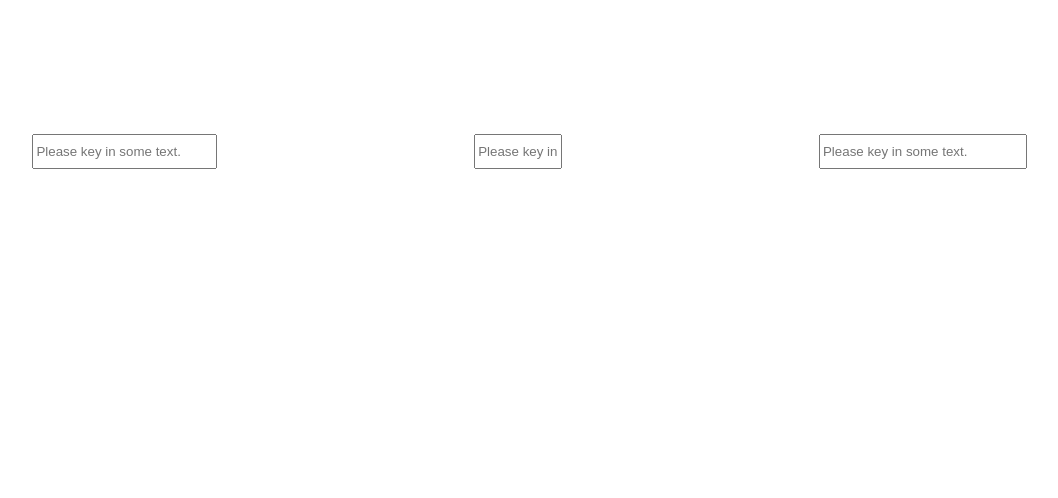
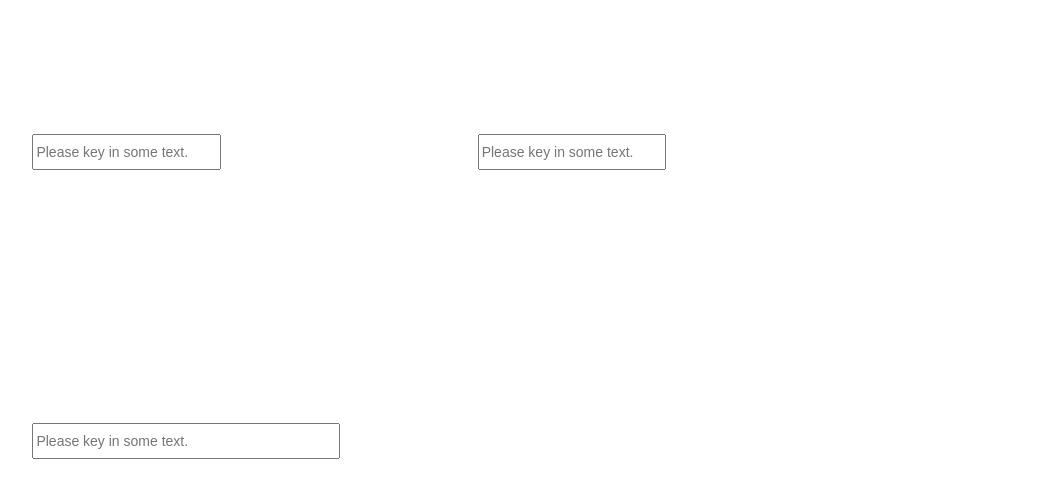
Before and after one commit to Fischer-L/autoComplt, a plain HTML site: page demo.html in a window 1280 px wide. Shown: the whole page, without its empty margins (102-1160 px from the left). Drawn offline with Linux system fonts and the light colour scheme.

Commit message:
Update demo.html

```diff
--- a/demo.html
+++ b/demo.html
@@ -3,16 +3,19 @@
 
 <head>
 	<style>
+		body, input {
+			font-size: 14px;
+		}
 		.autoCmplt-input {
 			height: 2em;
 			padding: 2px;
 			margin: 10%;
 		}
 		.autoCmplt-input.input-1 {
-			width: 80px;
+			width: 180px;
 		}
 		.autoCmplt-input.input-2 {
-			width: 200px;
+			width: 300px;
 		}
 	</style>
 </head>
```
